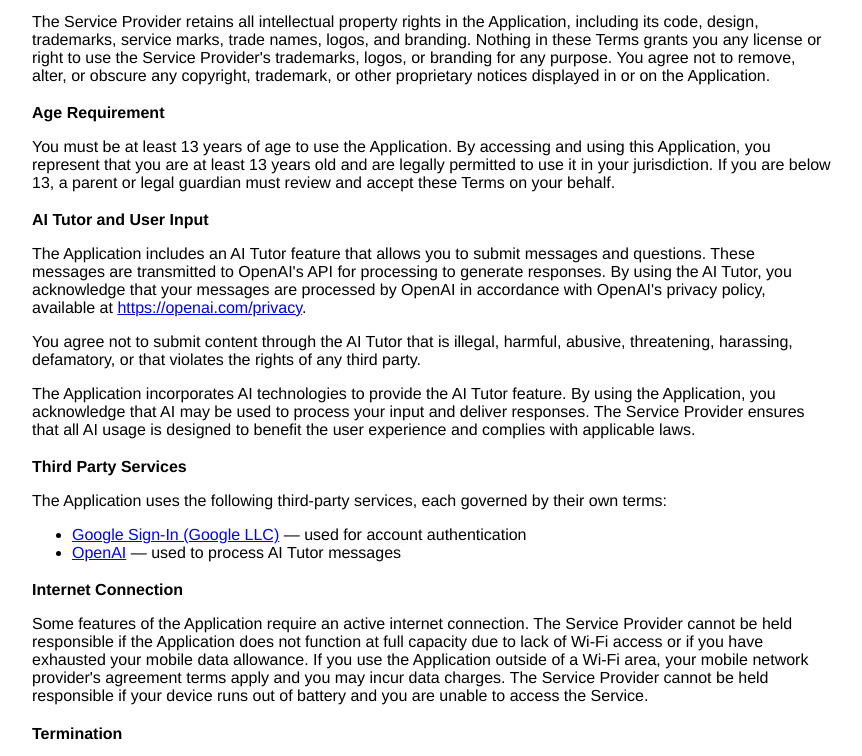
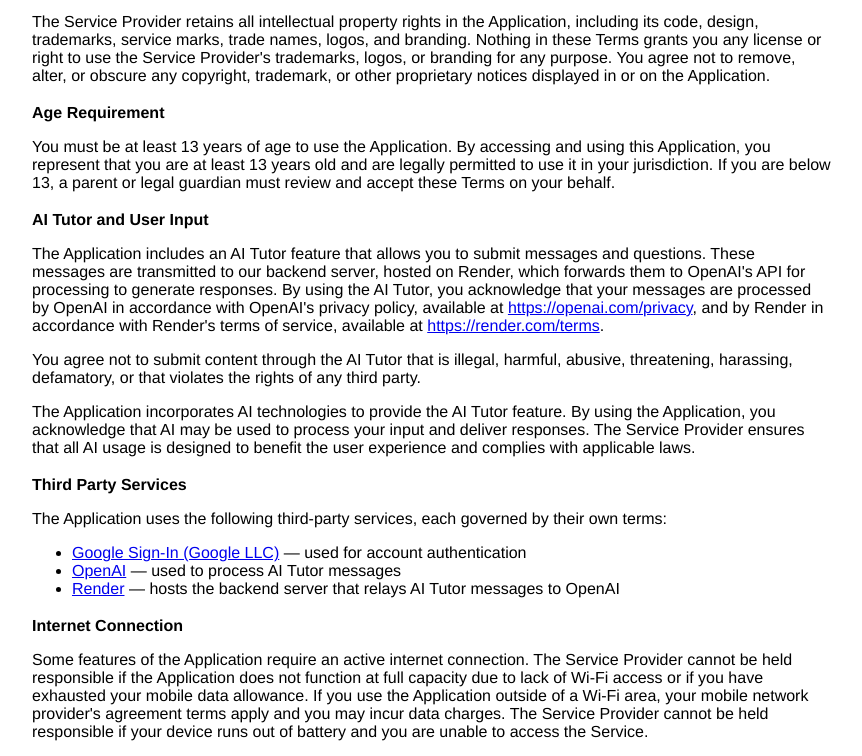
Before and after one commit to rvincent22/drivesmart-nj-legal, a plain HTML site: page terms.html in a window 1280 px wide. Shown: the part 558-1314 px from the top of the page, without its empty margins (208-1070 px from the left). Drawn offline with Linux system fonts and the light colour scheme.

Commit message:
Clarify AI Tutor message processing details
Updated AI Tutor section to specify that messages are processed by our backend server before reaching OpenAI, and added Render's terms of service link.

```diff
--- a/terms.html
+++ b/terms.html
@@ -33,7 +33,7 @@
 <p>You must be at least 13 years of age to use the Application. By accessing and using this Application, you represent that you are at least 13 years old and are legally permitted to use it in your jurisdiction. If you are below 13, a parent or legal guardian must review and accept these Terms on your behalf.</p>
 
 <strong>AI Tutor and User Input</strong>
-<p>The Application includes an AI Tutor feature that allows you to submit messages and questions. These messages are transmitted to OpenAI's API for processing to generate responses. By using the AI Tutor, you acknowledge that your messages are processed by OpenAI in accordance with OpenAI's privacy policy, available at <a href="https://openai.com/privacy" target="_blank" rel="noopener noreferrer">https://openai.com/privacy</a>.</p>
+<p>The Application includes an AI Tutor feature that allows you to submit messages and questions. These messages are transmitted to our backend server, hosted on Render, which forwards them to OpenAI's API for processing to generate responses. By using the AI Tutor, you acknowledge that your messages are processed by OpenAI in accordance with OpenAI's privacy policy, available at <a href="https://openai.com/privacy" target="_blank" rel="noopener noreferrer">https://openai.com/privacy</a>, and by Render in accordance with Render's terms of service, available at <a href="https://render.com/terms" target="_blank" rel="noopener noreferrer">https://render.com/terms</a>.</p>
 <p>You agree not to submit content through the AI Tutor that is illegal, harmful, abusive, threatening, harassing, defamatory, or that violates the rights of any third party.</p>
 <p>The Application incorporates AI technologies to provide the AI Tutor feature. By using the Application, you acknowledge that AI may be used to process your input and deliver responses. The Service Provider ensures that all AI usage is designed to benefit the user experience and complies with applicable laws.</p>
 
@@ -42,6 +42,7 @@
 <ul>
   <li><a href="https://policies.google.com/terms" target="_blank" rel="noopener noreferrer">Google Sign-In (Google LLC)</a> — used for account authentication</li>
   <li><a href="https://openai.com/policies/terms-of-use" target="_blank" rel="noopener noreferrer">OpenAI</a> — used to process AI Tutor messages</li>
+  <li><a href="https://render.com/terms" target="_blank" rel="noopener noreferrer">Render</a> — hosts the backend server that relays AI Tutor messages to OpenAI</li>
 </ul>
 
 <strong>Internet Connection</strong>
```
